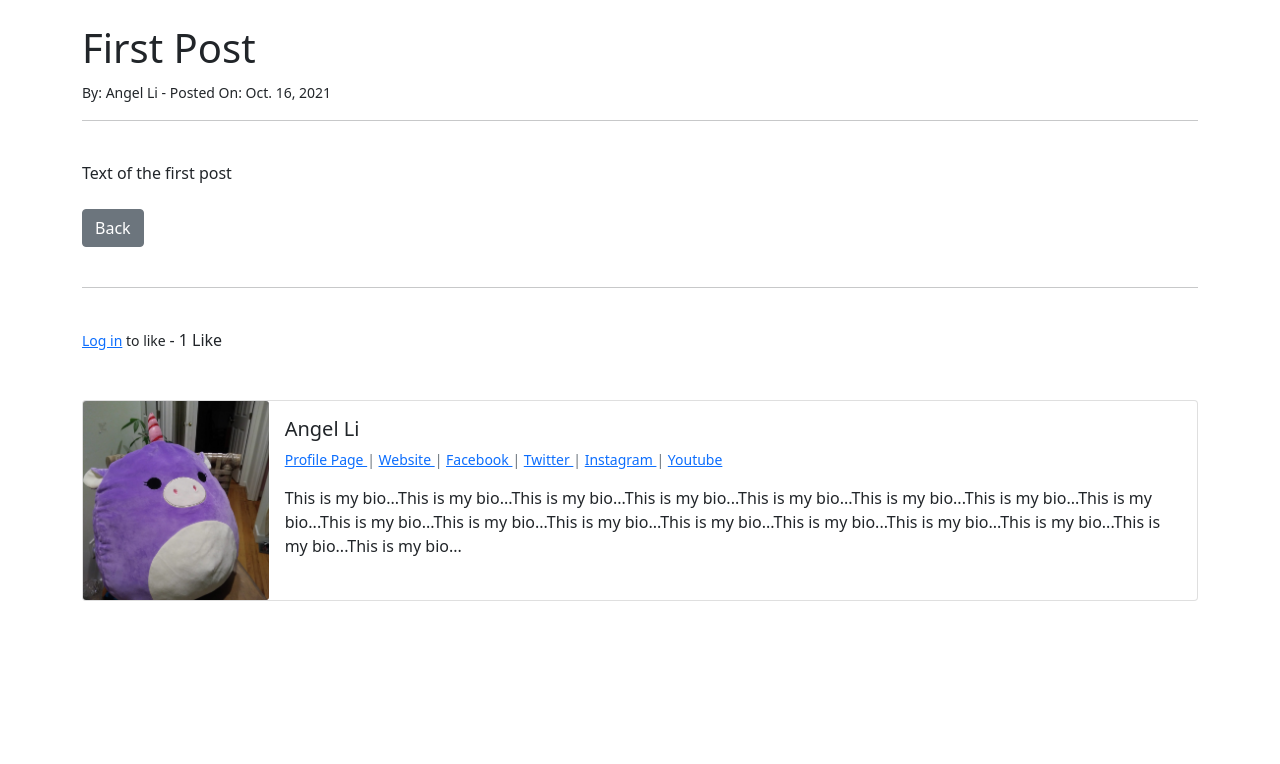
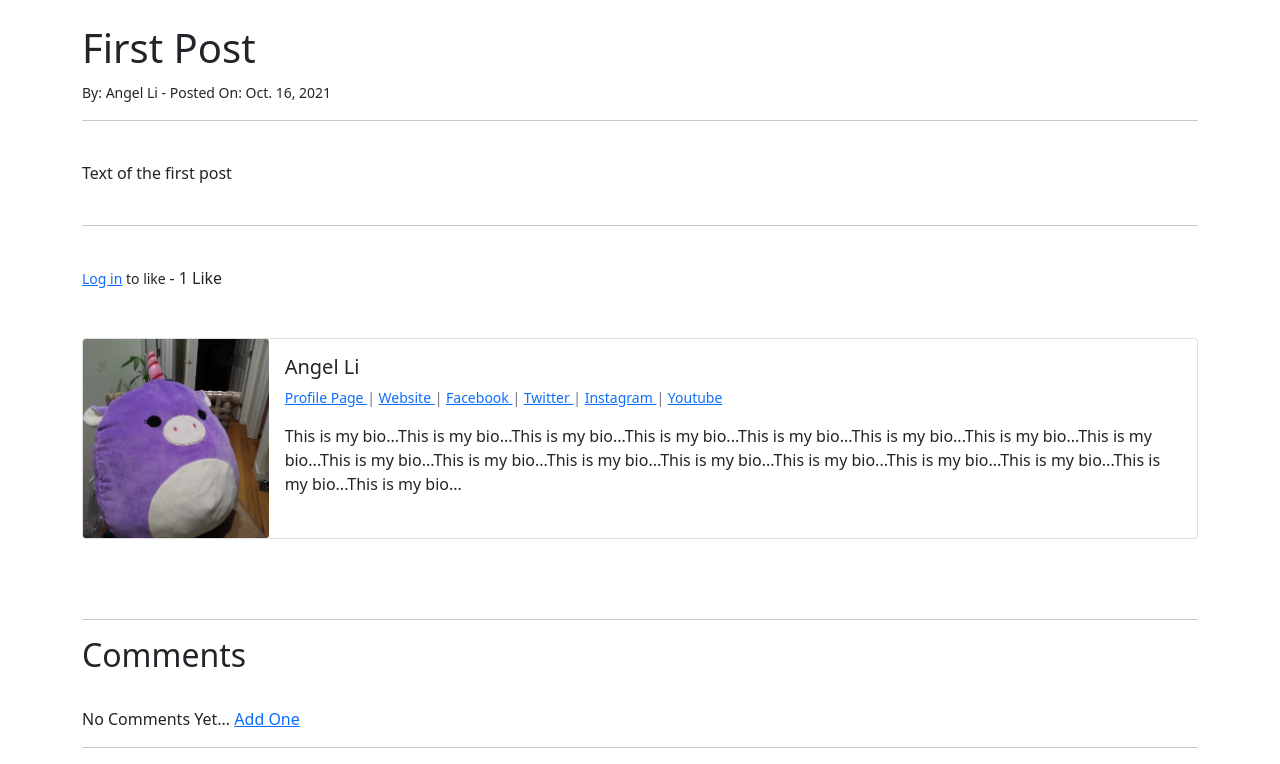
Before and after one commit to angelptli/django-blog-site, a Django app: page /article/1 in a window 1280 px wide. Shown: the part 56-820 px from the top of the page. Before the commit the page ends 657 px from the top, so only its background shows below. Run offline with Django 3.2, Linux system fonts and the light colour scheme; data comes from the database, SQL or seed files in the repository; both versions use the stored data as it was after the commit; some libraries are stand-ins or nearby versions.

Commit message:
Add comment section for blog posts

```diff
--- a/myblog/admin.py
+++ b/myblog/admin.py
@@ -1,6 +1,7 @@
 from django.contrib import admin
-from .models import Post, Category, Profile
+from .models import Post, Category, Profile, Comment
 
 admin.site.register(Post)
 admin.site.register(Category)
 admin.site.register(Profile)
+admin.site.register(Comment)
--- a/myblog/models.py
+++ b/myblog/models.py
@@ -62,3 +62,14 @@ class Post(models.Model):
     def get_absolute_url(self):
         # return reverse('article-detail', args=(str(self.id)))
         return reverse('home')
+
+
+class Comment(models.Model):
+    post = models.ForeignKey(Post, related_name="comments", on_delete=models.CASCADE)
+    name = models.CharField(max_length=255)
+    body = models.TextField()
+    date_added = models.DateTimeField(auto_now_add=True)
+
+
+    def __str__(self):
+        return '%s - %s' %  (self.post.title, self.name)
--- a/myblog/templates/article_details.html
+++ b/myblog/templates/article_details.html
@@ -27,7 +27,8 @@
 
 {{ post.body|safe }}
 <br/><br/>
-<a href="{% url 'home' %}" class="btn btn-secondary">Back</a><br/><br/>
+<!-- <a href="{% url 'home' %}" class="btn btn-secondary">Back</a><br/><br/> -->
+
 <hr><br/>
 <form action="{% url 'like_post' post.pk %}" method="POST">
   {% csrf_token %}
@@ -109,4 +110,27 @@
   </div>
 </div>
 
+<br/><br/>
+<hr>
+<h2>
+  Comments
+</h2>
+<br/>
+{% if not post.comments.all %}
+  No Comments Yet...
+  <a href="#">
+    Add One
+  </a>
+{% else %}
+  {% for comment in post.comments.all %}
+    <strong>
+      {{ comment.name }} - {{ comment.date_added }}
+    </strong>
+    <br/>
+    {{ comment.body }}
+    <br/><br/>
+  {% endfor%}
+{% endif %}
+<hr>
+
 {% endblock %}
```
Also changed, not shown: db.sqlite3, myblog/migrations/0013_comment.py (added).
